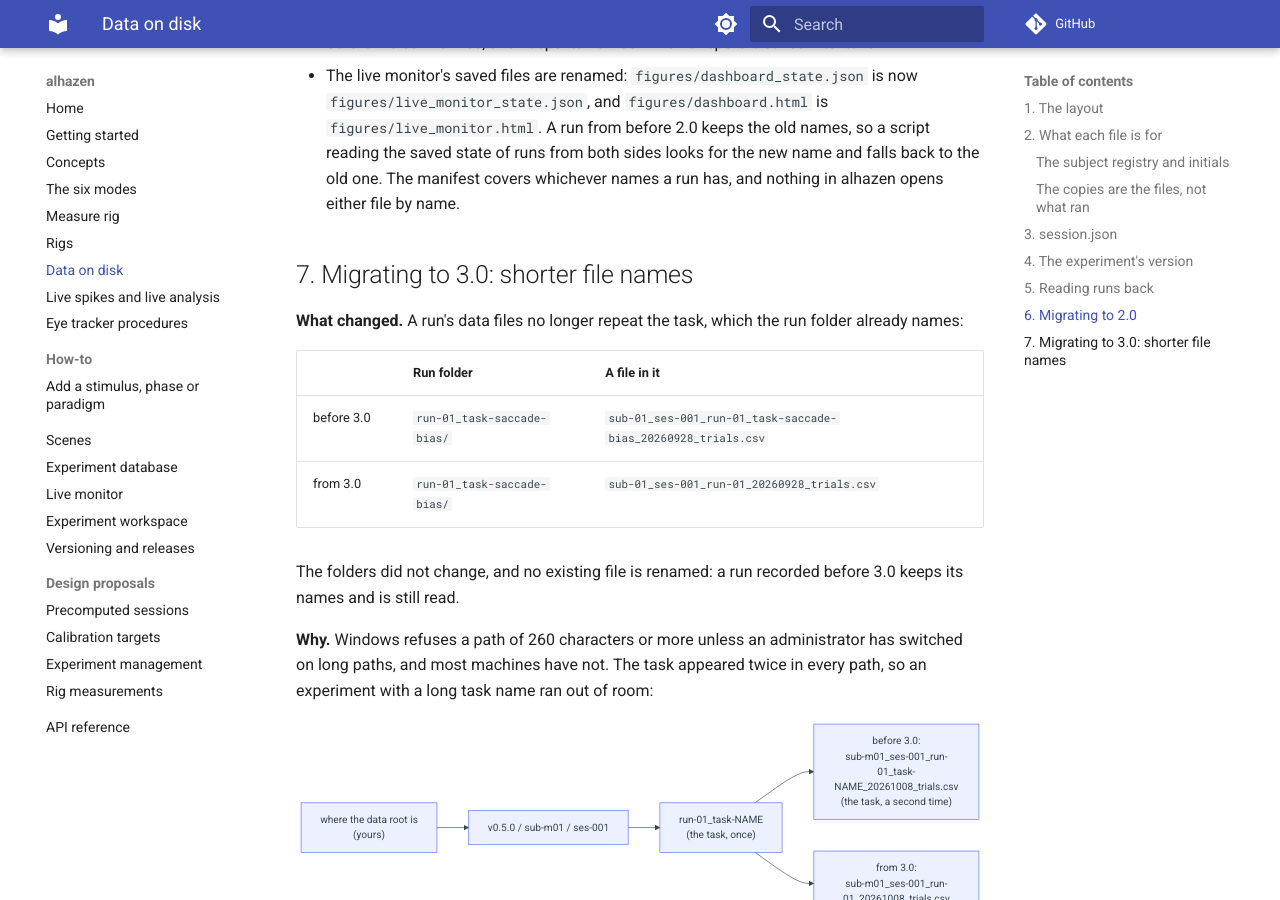
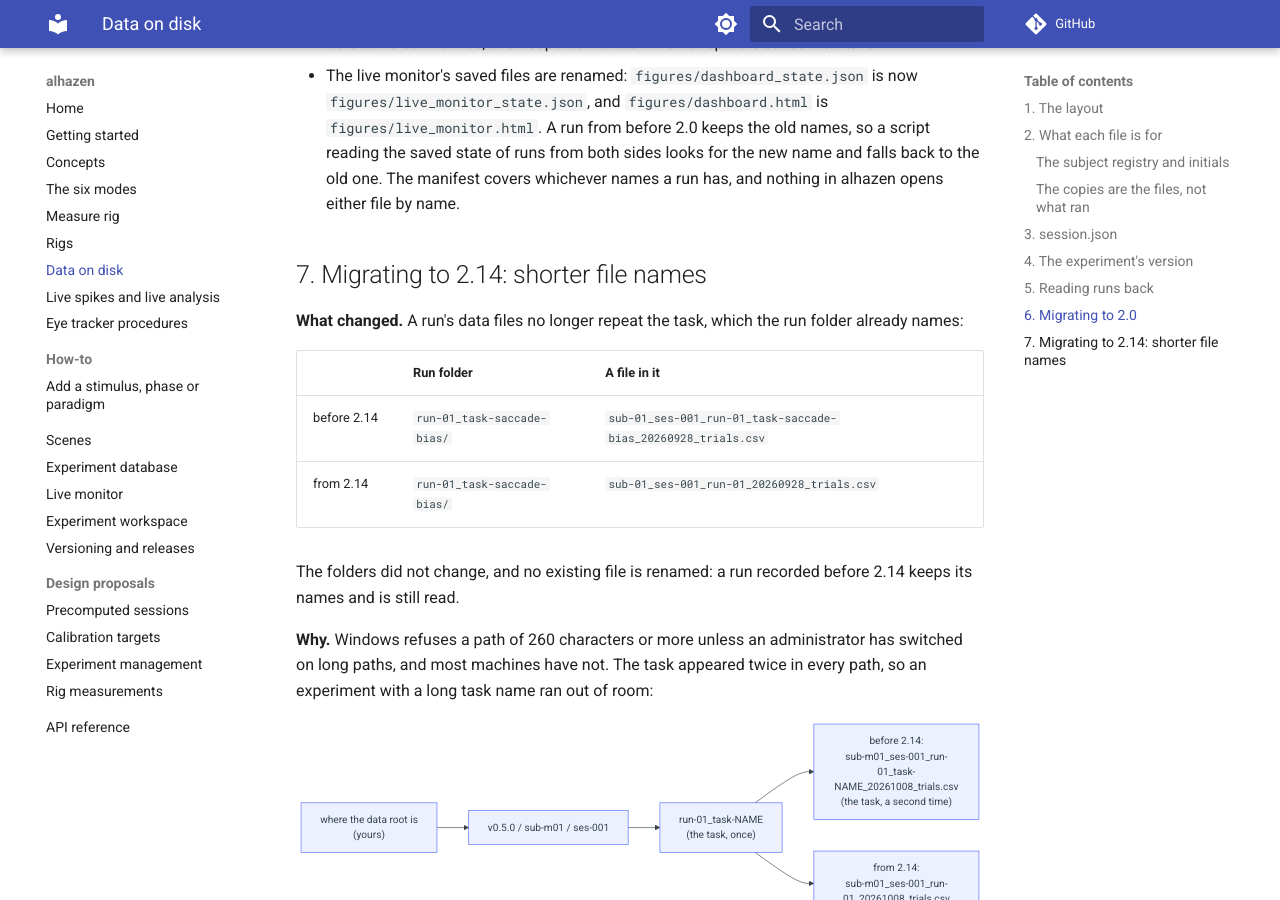
Before and after one commit to sh4r11f/alhazen, an MkDocs documentation site: the page built from docs/data.md, in a window 1280 px wide and 900 px high, scrolled down 8356 px. Built offline with MkDocs 1.6.1 and Material for MkDocs 9.7.7, drawn with Linux system fonts in a browser that asks for light colours; comment, search, counter and statistics services are not loaded; some of the changed text lies outside the part shown.

Commit message:
The shorter file names ship in 2.14, as a stated exception to the major-version rule
alhazen's warnings promise several removals for 3.0 that are not done, so
this change does not take that number. The changelog and docs/versioning.md
say that the layout rule was set aside here and why.

Co-Authored-By: Claude Opus 5.5 <noreply@anthropic.com>
Claude-Session: https://claude.ai/code/session_011rF1U4KXFLLiBfNN4yxqjq

````diff
--- a/docs/data.md
+++ b/docs/data.md
@@ -2,7 +2,7 @@
 
 *Where a session's data goes, what each file in a run folder is for, how the
 experiment's version decides the folder, and what changed in alhazen 2.0 and
-3.0.*
+2.14.*
 
 Every session that runs trials (`run`, `test`, `simulate`) writes one **run
 folder**. The run folder is the record: the database and the live monitor are
@@ -323,18 +323,18 @@ come back.
   name and falls back to the old one. The manifest covers whichever names a
   run has, and nothing in alhazen opens either file by name.
 
-## 7. Migrating to 3.0: shorter file names
+## 7. Migrating to 2.14: shorter file names
 
 **What changed.** A run's data files no longer repeat the task, which the run
 folder already names:
 
 | | Run folder | A file in it |
 | --- | --- | --- |
-| before 3.0 | `run-01_task-saccade-bias/` | `sub-01_ses-001_run-01_task-saccade-bias_20260928_trials.csv` |
-| from 3.0 | `run-01_task-saccade-bias/` | `sub-01_ses-001_run-01_20260928_trials.csv` |
+| before 2.14 | `run-01_task-saccade-bias/` | `sub-01_ses-001_run-01_task-saccade-bias_20260928_trials.csv` |
+| from 2.14 | `run-01_task-saccade-bias/` | `sub-01_ses-001_run-01_20260928_trials.csv` |
 
 The folders did not change, and no existing file is renamed: a run recorded
-before 3.0 keeps its names and is still read.
+before 2.14 keeps its names and is still read.
 
 **Why.** Windows refuses a path of 260 characters or more unless an
 administrator has switched on long paths, and most machines have not. The
@@ -345,8 +345,8 @@ out of room:
 graph LR
     A["where the data root is<br/>(yours)"] --> B["v0.5.0 / sub-m01 / ses-001"]
     B --> C["run-01_task-NAME<br/>(the task, once)"]
-    C --> D["before 3.0:<br/>sub-m01_ses-001_run-01_task-NAME_20261008_trials.csv<br/>(the task, a second time)"]
-    C --> E["from 3.0:<br/>sub-m01_ses-001_run-01_20261008_trials.csv"]
+    C --> D["before 2.14:<br/>sub-m01_ses-001_run-01_task-NAME_20261008_trials.csv<br/>(the task, a second time)"]
+    C --> E["from 2.14:<br/>sub-m01_ses-001_run-01_20261008_trials.csv"]
 ```
 
 A file over the limit cannot be opened, and a run's tables are written when
````
Also changed, not shown: CHANGELOG.md (+6 -4 lines), docs/versioning.md (+6 -3 lines), 3 other files.
